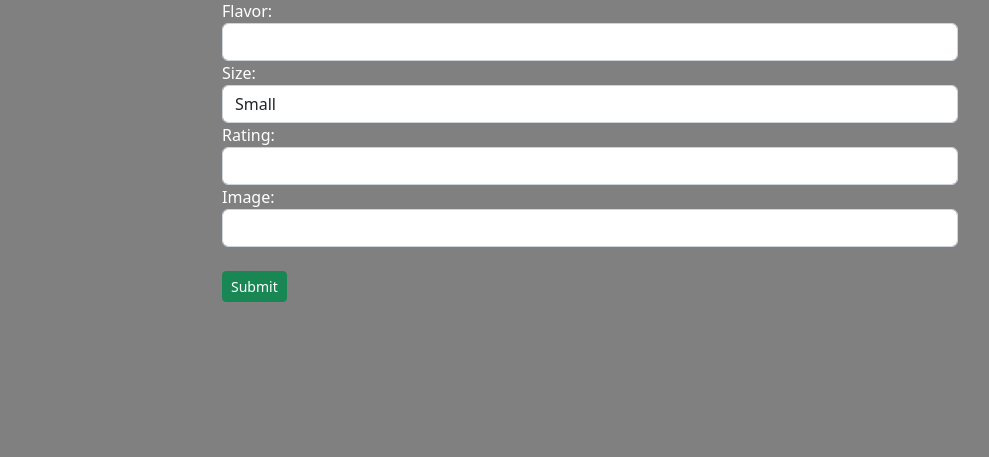
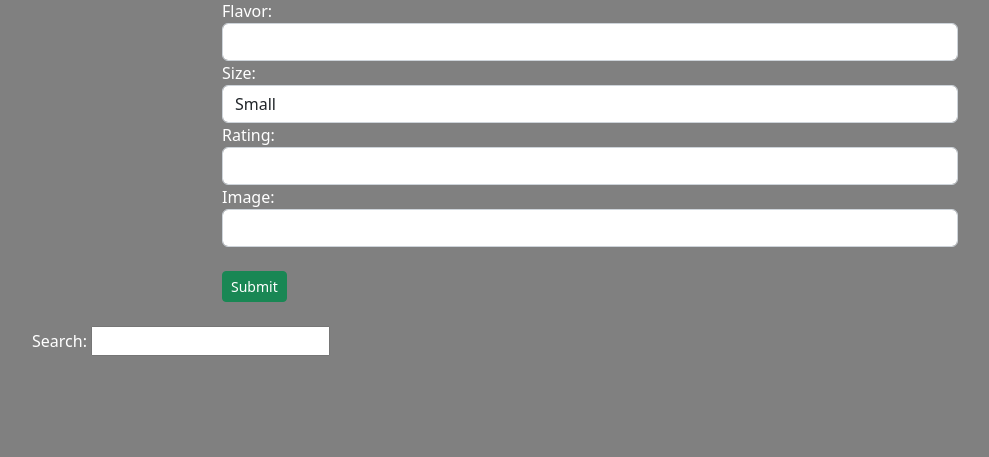
Before and after one commit to rogmide/cupcakes, a Flask app: page / in a window 1280 px wide. Shown: the part 67-524 px from the top of the page, without its empty margins (50-1039 px from the left). Run offline with Flask 2, Linux system fonts and the light colour scheme; data that the repository does not hold is empty; some libraries are stand-ins or nearby versions.

Commit message:
more FS done

```diff
--- a/cupcakes_api_backend/app.py
+++ b/cupcakes_api_backend/app.py
@@ -83,3 +83,12 @@ def delete_cupcake(id):
     db.session.commit()
 
     return (jsonify({"delete": f"{id} was deleted"}), 200)
+
+
+@app.route('/api/cupcakes/<search>')
+def get_search_by_flavor(search):
+
+    finded_cupcake = Cupcake.query.filter(Cupcake.flavor.ilike(f'{search}%'))
+    cupcakes = [Cupcake.serialice(c) for c in finded_cupcake]
+
+    return (jsonify(cupcake=cupcakes), 200)
--- a/cupcakes_api_backend/static/app.js
+++ b/cupcakes_api_backend/static/app.js
@@ -58,4 +58,18 @@ $(".cupcake_holder").on("click", ".delete-button", async function (e) {
   alert("Cupcake is deleted");
 });
 
+$(".search_inp").on("keyup", async function (e) {
+  let search = $(".search_inp").val();
+  if ($(".search_inp").val() != "") {
+    res = await axios.get(`/api/cupcakes/${search}`);
+    $(".cupcake_holder").empty();
+    for (const ck of res.data.cupcake) {
+      $(".cupcake_holder").append(append_cupcake(ck));
+    }
+  } else {
+    $(".cupcake_holder").empty();
+    get_cupcakes();
+  }
+});
+
 get_cupcakes();
--- a/cupcakes_api_backend/templates/home.html
+++ b/cupcakes_api_backend/templates/home.html
@@ -25,11 +25,16 @@ content %}
     </div>
   </div>
 </div>
+<br />
+<div class="container">
+  <form>
+    <label for="id_search">Search: </label>
+    <input id="id_search" class="search_inp" type="text" name="search" />
+  </form>
+</div>
 
 <div class="container">
-  <div class="cupcake_holder">
-
-  </div>
+  <div class="cupcake_holder"></div>
 </div>
 
 {% endblock%}
```
